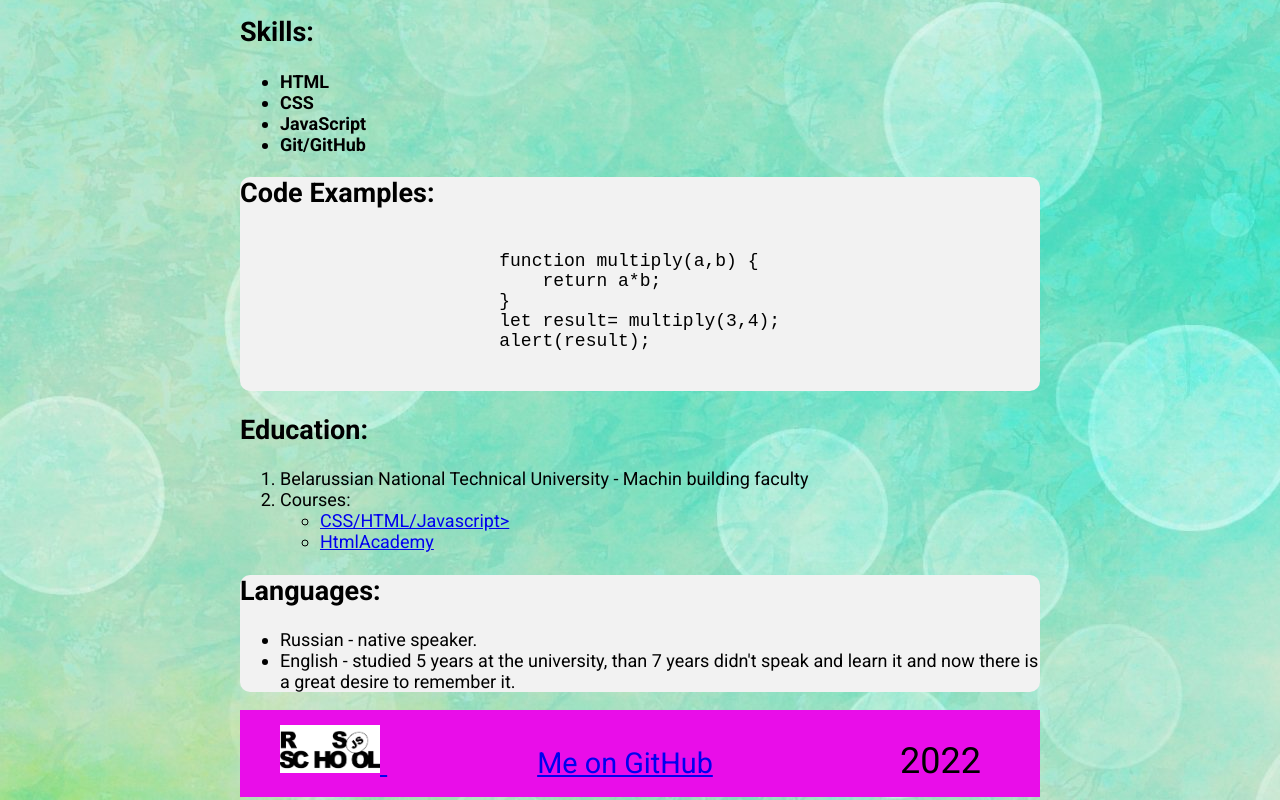
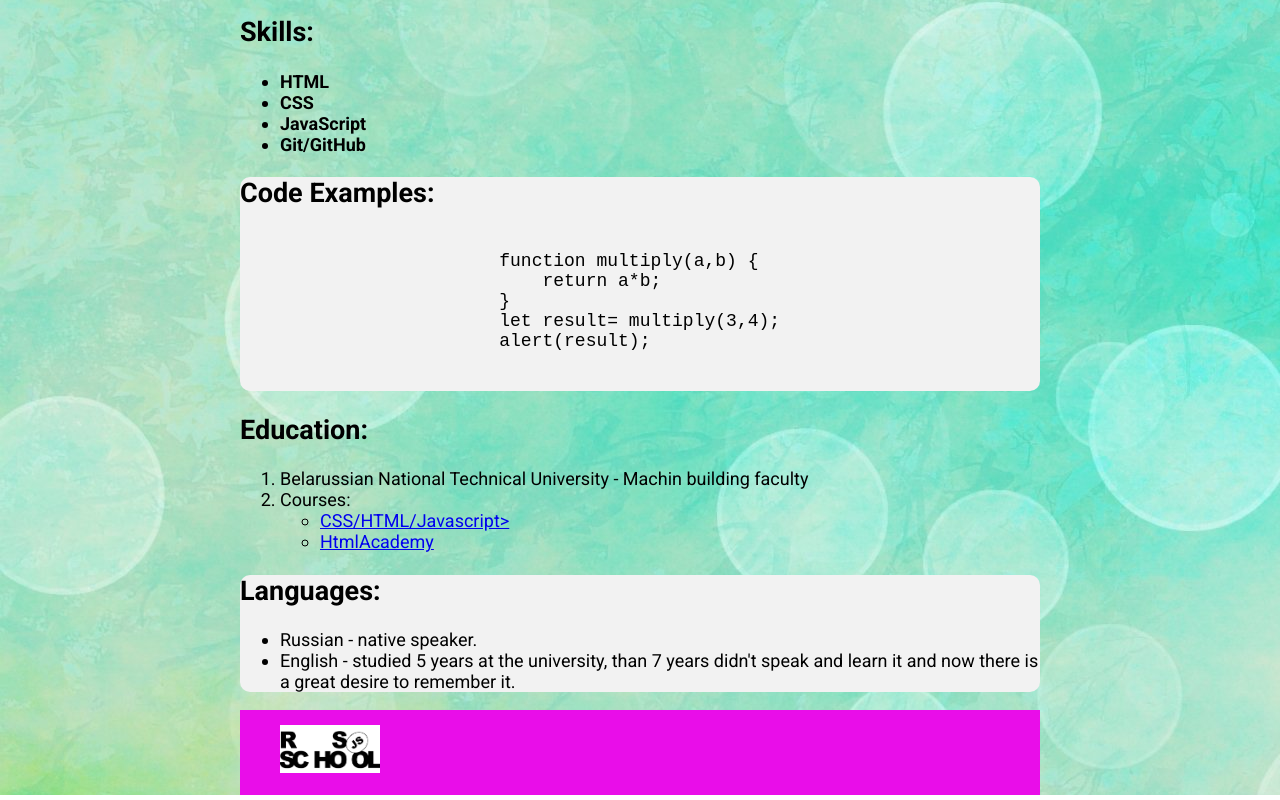
Before and after one commit to Prosto-Ya/rsschool-cv, a plain HTML site: page index.html in a window 1280 px wide. Shown: the part 744-1544 px from the top of the page. Drawn offline with Linux system fonts and the light colour scheme.

Commit message:
feat: correction in footer, teg <a>

```diff
--- a/index.html
+++ b/index.html
@@ -125,8 +125,7 @@
             <a href="https://rs.school/js/">
                 <img src="./assets/avatar.png"  style="width:100px; " alt="логотип лучшей из школ">
             </a>
-            <a class="footer-link" href="https://github.com/Prosto-Ya">Me on GitHub</a>
-            <a class="footer-year">2022</a>
+
         </div>
     </footer>
 </body>
```
